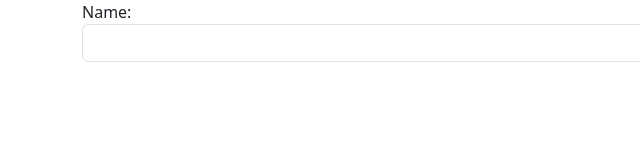
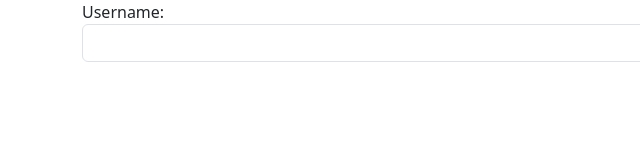
Before and after one commit to mobinmsv/mobinmsv.github.io, a plain HTML site: page index.html in a window 1280 px wide. Shown: the full height of the page, 0-640 px from the left. Drawn offline with Linux system fonts and the light colour scheme.

Commit message:
test merge

```diff
--- a/index.html
+++ b/index.html
@@ -11,7 +11,7 @@
     <div class="container">
         <form>
             <label for="text">
-                Name:
+                Username:
             </label>
             <input class="form-control" id="text" autocomplete="off" aria-autocomplete="none" />
         </form>
```
